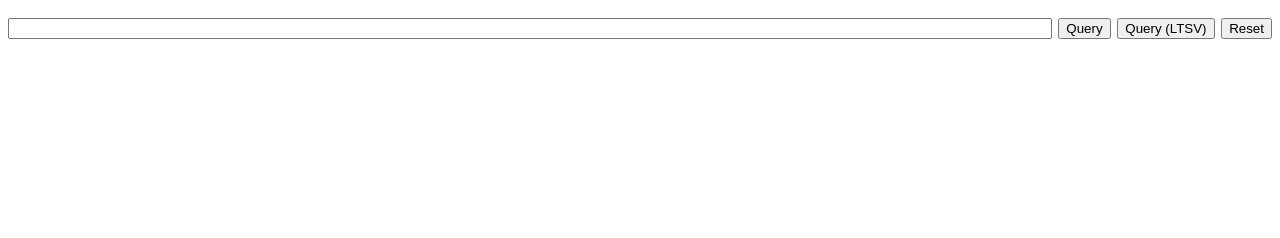
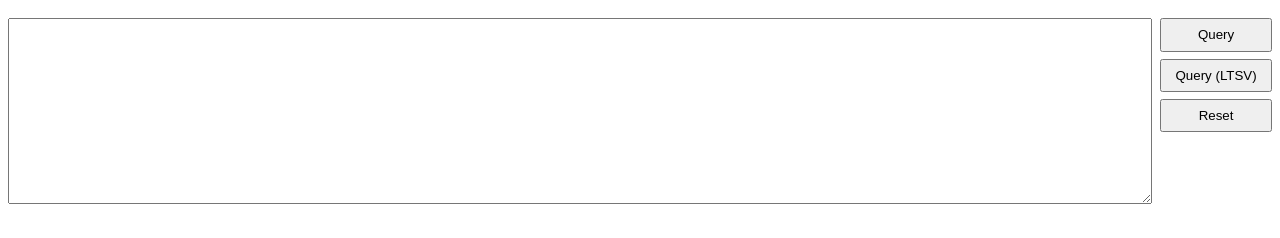
Before and after one commit to koron/nvgd, a plain HTML site: page protocol/db/assets/index.html in a window 1280 px wide. Shown: the part 48-286 px from the top of the page. Drawn offline with Linux system fonts and the light colour scheme; files that its build step writes are made by us from their sources; files whose address does not match are found by name.

Commit message:
make SQL form as textarea (multilines)

```diff
--- a/protocol/db/assets/index.html
+++ b/protocol/db/assets/index.html
@@ -3,9 +3,11 @@
 <link rel="stylesheet" type="text/css" href="./assets/query.css">
 <h1>Query</h1>
 <form class="container">
-  <input id="query" type="text" name="query"></input>
-  <button id="submit">Query</button>
-  <button id="submit_raw">Query (LTSV)</button>
-  <input type="reset" value="Reset"></input>
+  <textarea id="query" rows="12"></textarea>
+  <div class="vpanel">
+    <button id="submit">Query</button>
+    <button id="submit_raw">Query (LTSV)</button>
+    <input type="reset" value="Reset"></input>
+  </div>
 </form>
 <script src="./assets/query.js"></script>
--- a/protocol/db/assets/query.css
+++ b/protocol/db/assets/query.css
@@ -9,3 +9,15 @@
 .container > *:not(:first-child) {
   margin-left: 0.5em;
 }
+
+.vpanel {
+  display: flex;
+  flex-direction: column;
+}
+
+.vpanel > * {
+  padding: 1ex 1em;
+}
+.vpanel > *:not(:first-child) {
+  margin-top: 1ex;
+}
```
Also changed, not shown: 1 other file.
